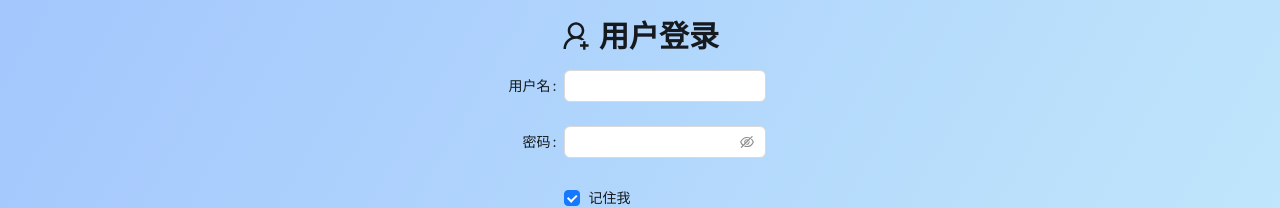
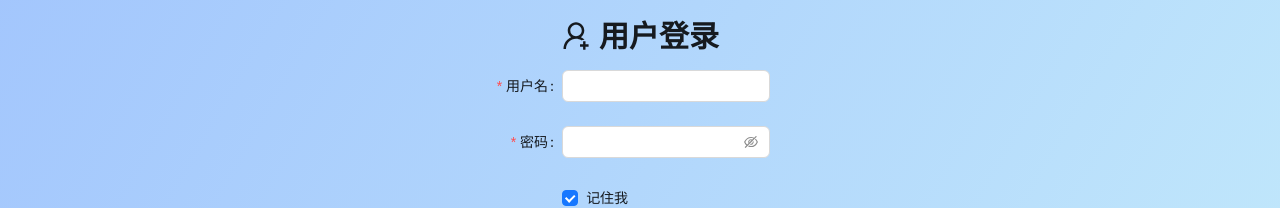
Before and after one commit to YvonneStandin/wjx-project, a React (Create React App) app: page /login in a window 1280 px wide. Shown: the part 254-462 px from the top of the page. Built offline with nearby package versions, Linux system fonts and the light colour scheme.

Commit message:
feat: Login validator

```diff
--- a/eslint.config.mjs
+++ b/eslint.config.mjs
@@ -11,5 +11,4 @@ export default [
   ...tseslint.configs.recommended,
   pluginReact.configs.flat.recommended,
   eslintPluginPrettierRecommended,
-  // { '@typescript-eslint/no-explicit-any': ['off'] },
 ]
--- a/src/pages/Login.tsx
+++ b/src/pages/Login.tsx
@@ -64,10 +64,22 @@ const Login: FC = () => {
           wrapperCol={{ span: 16 }}
           form={form}
         >
-          <Form.Item label="用户名" name="username">
+          <Form.Item
+            label="用户名"
+            name="username"
+            rules={[
+              { required: true, message: '请输入用户名' },
+              { type: 'string', min: 5, max: 20, message: '字符长度在5-20之间' },
+              { pattern: /^\w+$/, message: '只能是字母数字下划线' },
+            ]}
+          >
             <Input></Input>
           </Form.Item>
-          <Form.Item label="密码" name="password">
+          <Form.Item
+            label="密码"
+            name="password"
+            rules={[{ required: true, message: '请输入密码' }]}
+          >
             <Input.Password />
           </Form.Item>
           <Form.Item name="remember" valuePropName="checked" wrapperCol={{ offset: 6, span: 16 }}>
```
